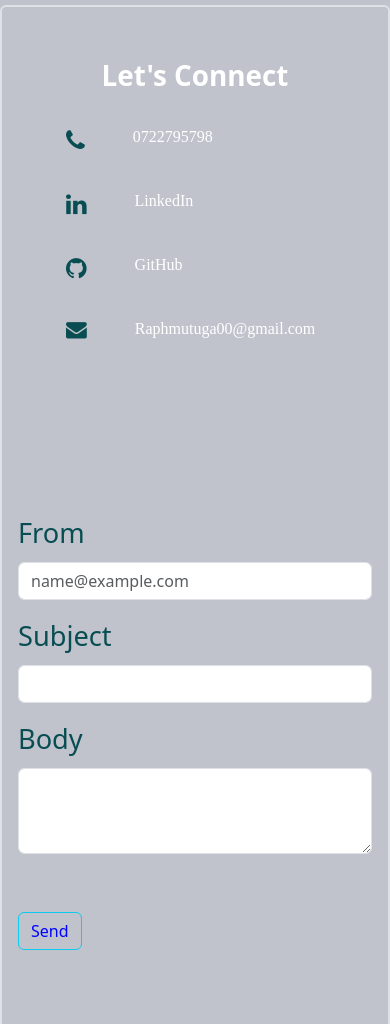
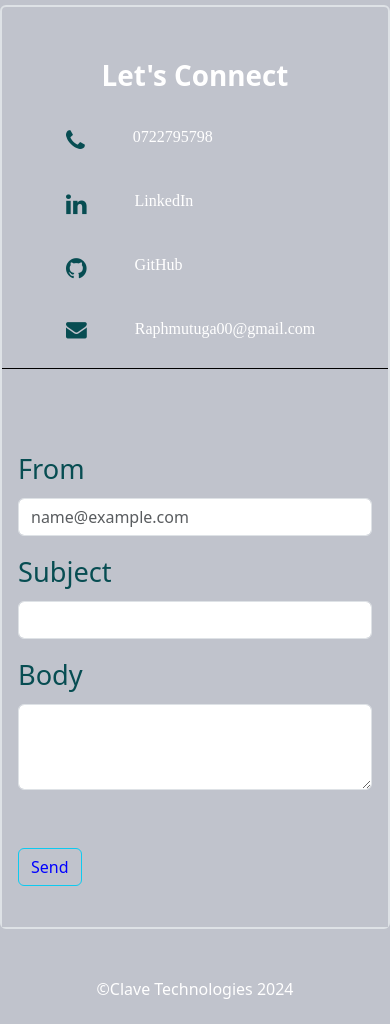
Before and after one commit to M-67r21/Mutunga-Musyoki, a plain HTML site: page index.html in a window 390 px wide. Shown: the part 2256-3280 px from the top of the page. Drawn offline with nearby package versions, Linux system fonts and the light colour scheme.

Commit message:
Added email address

```diff
--- a/index.html
+++ b/index.html
@@ -317,7 +317,7 @@
           <div class="container">
             <h2 class="text-center fs-1 pt-5">Contact Me</h2>
             <div class="row border rounded border-2">
-              <div class="col-lg-6 my-5 px-5 ">
+              <div class="col-lg-6 my-5 px-5 lets ">
                 <div>
                   <p class="fs-1 text-center fw-bold">Let's Connect</p>
                 </div>
@@ -339,22 +339,24 @@
                 </div>
 
               </div>
-              <div class="col-lg-5 ml-1 my-5 p-3">
+              <div class="col-lg-5 ml-1  p-3 email">
+                <form action="https://formsubmit.co/Raphmutunga00@gmail.com" method="POST" >
                   <div class="mb-3 mt-3 col-sm-6">
                     <label for="exampleFormControlInput1" class="form-label">From</label>
-                  <input type="email" class="form-control" id="exampleFormControlInput1" placeholder="name@example.com">
+                    <input type="email" name="email" class="form-control" id="exampleFormControlInput1" placeholder="name@example.com">
                   </div>
                   <div class="mb-3 col-sm-6">
                     <label for="exampleFormControlInput1" class="form-label">Subject</label>
-                  <input type="email" class="form-control" id="exampleFormControlInput1" placeholder="">
+                    <input type="email" name="email" class="form-control" id="exampleFormControlInput1" placeholder="">
                   </div>
                   <div class="mb-3">
                     <label for="exampleFormControlTextarea1" class="form-label">Body</label>
-                  <textarea class="form-control" id="exampleFormControlTextarea1" rows="3"></textarea>
+                    <textarea class="form-control" name="email" id="exampleFormControlTextarea1" rows="3"></textarea>
                   </div>
                   <div>
                     <button type="button" class="btn btn-outline-info btn-block fs-6" style="color: blue;">Send</button>
                   </div>
+                </form>
               </div>
           </div>
         </div>
--- a/style.css
+++ b/style.css
@@ -184,4 +184,14 @@ p{
     .tabcontent .row{
         border-bottom: .1rem solid black;
     }
+    .lets{
+        border-bottom: .1rem solid black;
+        text-align: left;
+        padding: 0;
+        margin-left: 0 !important;
+    }
+    .email{
+        margin-top: 0;
+        padding: 0;
+    }
 }
```
Lines whose indentation alone changed are shown as unchanged.
